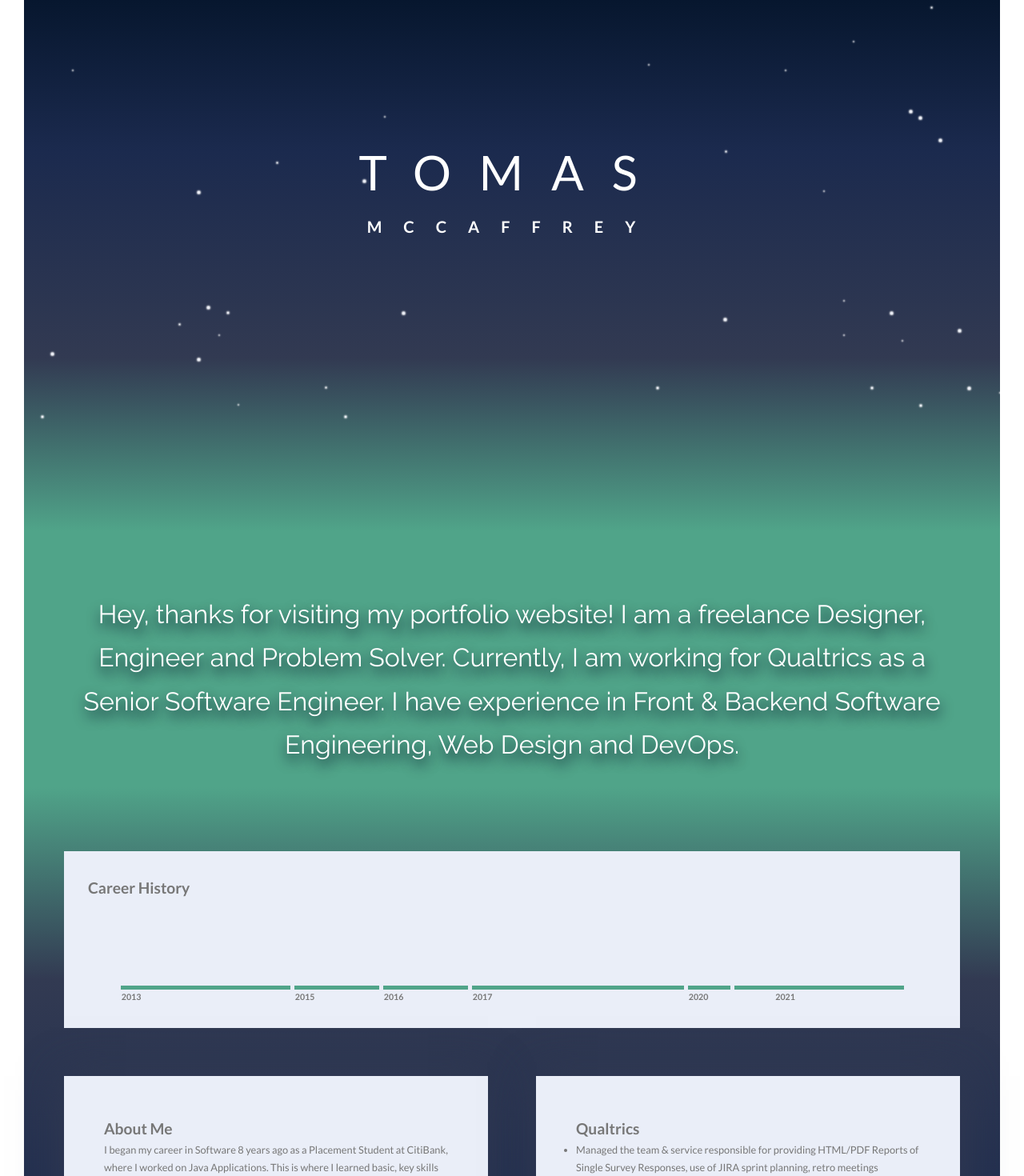
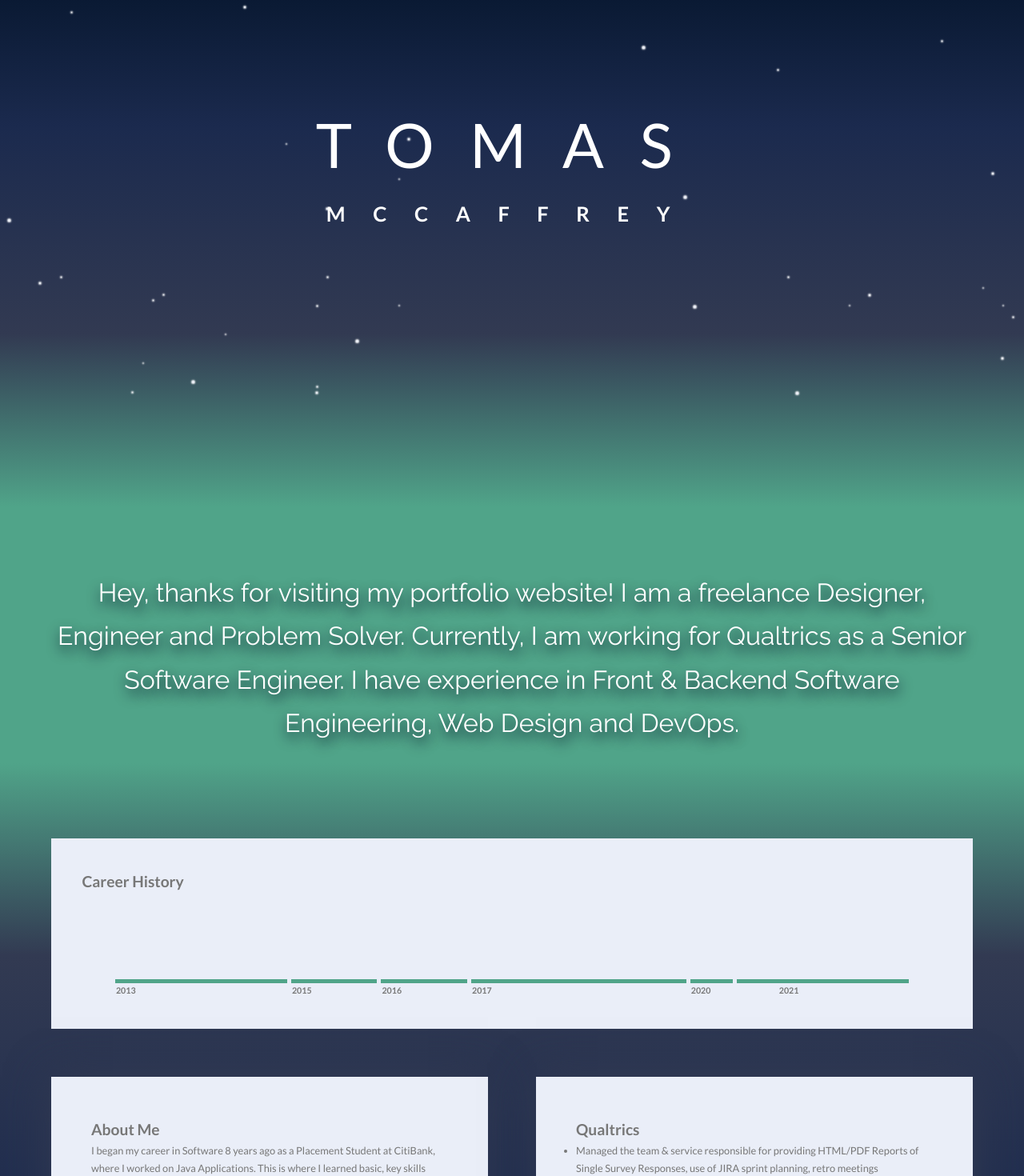
Before and after one commit to tmccaffrey914/cv-website, a React app: page / in a window 1280 px wide. Shown: the part 86-1556 px from the top of the page at 80% size. Built offline with nearby package versions, Linux system fonts and the light colour scheme.

Commit message:
Add some changes to help font size adjust to screen size

```diff
--- a/src/scss/base/_typography.scss
+++ b/src/scss/base/_typography.scss
@@ -4,13 +4,13 @@ body {
   font-size: 1vw;
   line-height: 1.7;
   color: $main-body-color;
-  padding: 3rem;
+  // padding: 3rem;
 }
 
 .highlight-text {
   font-family: Raleway, sans-serif;
   font-size: 2.5vw;
   font-weight: 400;
-  text-shadow: .1rem 0rem 1.6rem $color-primary-dark;
+  text-shadow: .1vw 0vw 1.6vw $color-primary-dark;
   color: $clear-white;
 }
--- a/src/scss/components/_highlightedtext.scss
+++ b/src/scss/components/_highlightedtext.scss
@@ -1,8 +1,6 @@
 .highlight {
   position: relative;
   height: 25vw;
-
-  //font-size: 2rem;
 
   background-color: $color-alternate;
   @include nohighlighting;
--- a/src/scss/components/_timeline.scss
+++ b/src/scss/components/_timeline.scss
@@ -1,6 +1,6 @@
 .timeline {
   background-color: $white;
-  padding: 3rem;
+  padding: 3vw;
   margin-top: 3rem;
   margin-bottom: 3rem;
 
@@ -159,7 +159,7 @@
 
 .mobile-timeline {
   background-color: $white;
-  padding: 3rem;
+  padding: 3vw;
   margin-top: 3rem;
   margin-bottom: 3rem;
 
@@ -167,6 +167,7 @@
     display: flex;
     flex-direction: column;
     flex-grow: 8;
+    padding-left: 20%;
     justify-content: center;
     @include nohighlighting;
 
@@ -182,7 +183,7 @@
         padding-left: .25rem;
         height: calc(calc(100% / 10) * 2);
         min-height: fit-content;
-
+        width: 100%;
         transition-property: color;
         transition-duration: .5s;
         transition-delay: .1s;
@@ -199,7 +200,7 @@
         padding-left: .25rem;
         height: calc(calc(100% / 10) * 1);
         min-height: fit-content;
-
+        width: 100%;
         transition-property: color;
         transition-duration: .5s;
         transition-delay: .1s;
@@ -216,7 +217,7 @@
         padding-left: .25rem;
         height: calc(calc(100% / 10) * 1);
         min-height: fit-content;
-
+        width: 100%;
         transition-property: color;
         transition-duration: .5s;
         transition-delay: .1s;
@@ -233,7 +234,7 @@
         padding-left: .25rem;
         height: calc(calc(100% / 10) * 2.5);
         min-height: fit-content;
-
+        width: 100%;
         transition-property: color;
         transition-duration: .5s;
         transition-delay: .1s;
@@ -250,7 +251,7 @@
         padding-left: .25rem;
         height: calc(calc(100% / 10) * 0.5);
         min-height: fit-content;
-
+        width: 100%;
         transition-property: color;
         transition-duration: .5s;
         transition-delay: .1s;
@@ -265,10 +266,9 @@
         color: $main-body-color-transparent;
         margin-left: .25rem;
         padding-left: .25rem;
-
         height: calc(calc(100% / 10) * 2);
         min-height: fit-content;
-
+        width: 100%;
         transition-property: color;
         transition-duration: .5s;
         transition-delay: .1s;
--- a/src/scss/layout/_footer.scss
+++ b/src/scss/layout/_footer.scss
@@ -1,5 +1,6 @@
 .footer {
   background-color: $color-primary-dark;
+  padding-top: 3vw;
   display: flex;
   flex-grow: 4;
   flex-direction: row;
--- a/src/scss/layout/_header.scss
+++ b/src/scss/layout/_header.scss
@@ -25,16 +25,16 @@
 
       &-main {
         display: block;
-        font-size: 6rem;
+        font-size: 6vw;
         font-weight: 400;
-        letter-spacing: 3.5rem;
+        letter-spacing: 3.5vw;
       }
 
       &-sub {
         display: block;
-        font-size: 2rem;
+        font-size: 2vw;
         font-weight: 700;
-        letter-spacing: 2.7rem;
+        letter-spacing: 2.7vw;
       }
     }
   }
--- a/src/scss/pages/_home.scss
+++ b/src/scss/pages/_home.scss
@@ -1,11 +1,11 @@
 .timeline-section {
-  padding: 5rem;
+  padding: 5vw;
   height: 100vh;
   background-image: linear-gradient(to bottom, $color-alternate 0%, $color-primary-light 30%, $color-primary 80%, $color-primary-dark 100%);
 }
 
 .projects-panel {
-  padding: 5rem;
+  padding: 5vw;
   height: 80vh;
   background-color: $color-primary-dark;
 }
```
